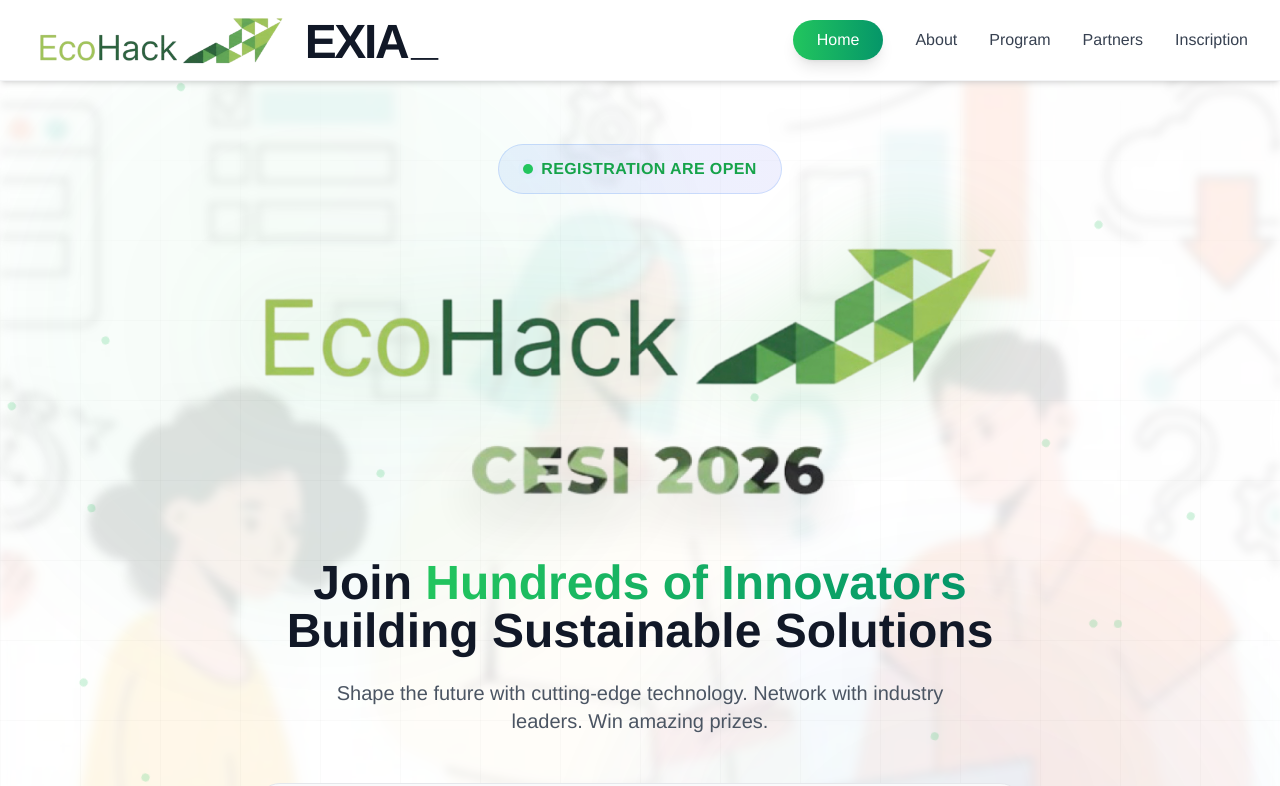
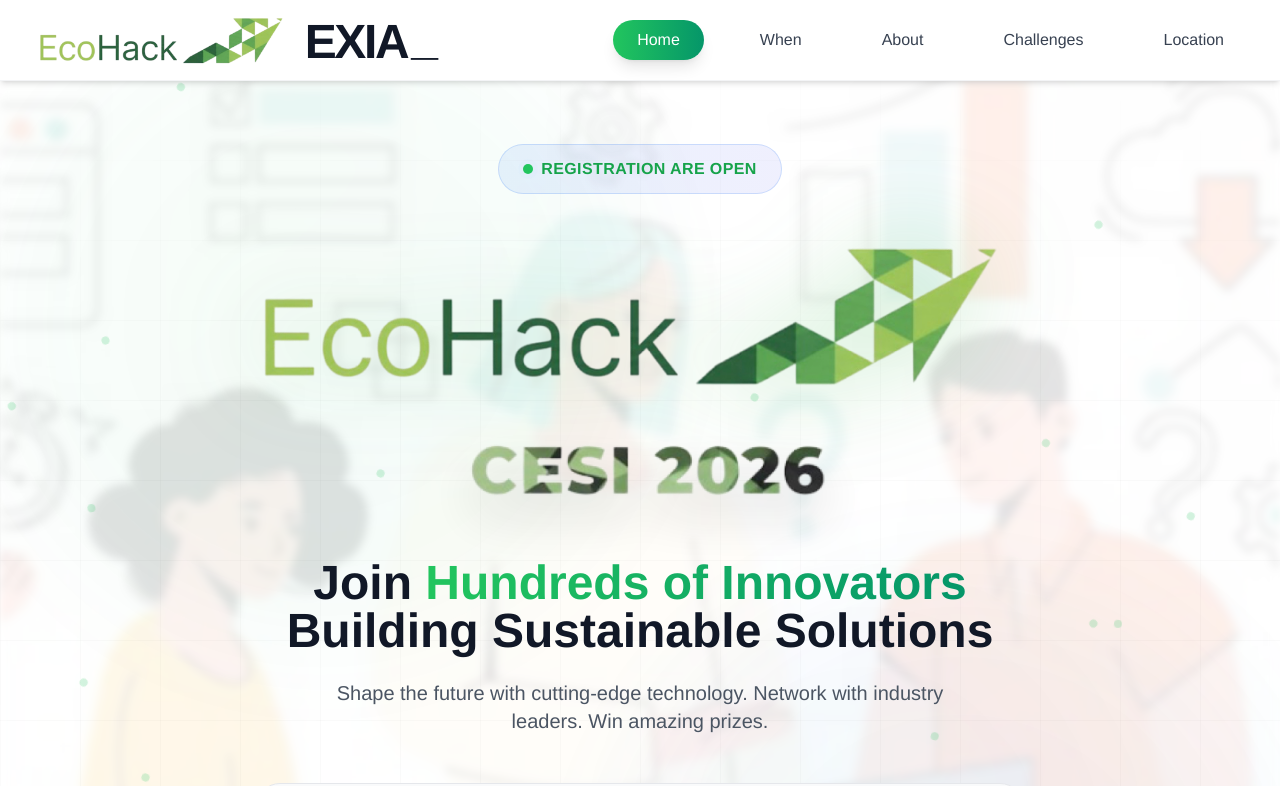
Before and after one commit to MoumenMHT/hackathon, a Vue app: page / in a window 1280 px wide. Shown: the top 786 px of the page. Built offline with nearby package versions, Linux system fonts and the light colour scheme.

Commit message:
updating the chalenges section to only two, fix language issues, update the social edia links, fix the navbar

```diff
--- a/index.html
+++ b/index.html
@@ -2,7 +2,7 @@
 <html lang="en">
   <head>
     <meta charset="UTF-8" />
-    <link rel="icon" type="image/svg+xml" href="/vite.svg" />
+    <link rel="icon" type="image/png" href="/src/assets/images/ecohack.png" />
     <meta name="viewport" content="width=device-width, initial-scale=1.0" />
     <title>EcoHack CESI 2026 - Innovation for Sustainability</title>
     <link rel="stylesheet" href="https://cdnjs.cloudflare.com/ajax/libs/font-awesome/6.4.2/css/all.min.css" />
--- a/src/components/home/Footer.vue
+++ b/src/components/home/Footer.vue
@@ -66,21 +66,16 @@
         <div>
           <h3 class="text-[#39B54A] text-lg md:text-xl font-bold mb-4">School: CESI Algerie</h3>
           <div class="flex gap-3 md:gap-4 mt-4 flex-wrap">
-            <a href="#" class="text-gray-700 hover:text-[#39B54A] transition text-xl md:text-2xl" aria-label="TikTok">
+            <a href="https://www.tiktok.com/@cesi.event" class="text-gray-700 hover:text-[#39B54A] transition text-xl md:text-2xl" aria-label="TikTok">
               <i class="fab fa-tiktok"></i>
             </a>
-            <a href="#" class="text-gray-700 hover:text-[#39B54A] transition text-xl md:text-2xl" aria-label="Instagram">
+            <a href="https://www.instagram.com/cesi.event/" class="text-gray-700 hover:text-[#39B54A] transition text-xl md:text-2xl" aria-label="Instagram">
               <i class="fab fa-instagram"></i>
             </a>
-            <a href="#" class="text-gray-700 hover:text-[#39B54A] transition text-xl md:text-2xl" aria-label="Facebook">
-              <i class="fab fa-facebook"></i>
-            </a>
-            <a href="#" class="text-gray-700 hover:text-[#39B54A] transition text-xl md:text-2xl" aria-label="LinkedIn">
+            <a href="https://www.linkedin.com/company/cesi-events/" class="text-gray-700 hover:text-[#39B54A] transition text-xl md:text-2xl" aria-label="LinkedIn">
               <i class="fab fa-linkedin"></i>
             </a>
-            <a href="#" class="text-gray-700 hover:text-[#39B54A] transition text-xl md:text-2xl" aria-label="X (Twitter)">
-              <i class="fab fa-x-twitter"></i>
-            </a>
+
           </div>
         </div>
       </div>
--- a/src/components/home/Navbar.vue
+++ b/src/components/home/Navbar.vue
@@ -42,20 +42,45 @@
 
           <!-- Desktop Navigation - starts at md (768px) -->
           <div class="hidden md:flex items-center space-x-4 lg:space-x-8">
-            <a href="#" class="bg-gradient-to-r from-green-500 to-emerald-600 text-white px-4 lg:px-6 py-2 rounded-full font-medium hover:from-green-600 hover:to-emerald-700 transition-all duration-300 text-sm lg:text-base whitespace-nowrap shadow-lg hover:shadow-xl hover:scale-105">
+            <a @click.prevent="scrollToSection('home')" href="#home" :class="[
+              'px-4 lg:px-6 py-2 rounded-full font-medium transition-all duration-300 text-sm lg:text-base whitespace-nowrap cursor-pointer',
+              activeSection === 'home'
+                ? 'bg-gradient-to-r from-green-500 to-emerald-600 text-white shadow-lg hover:shadow-xl hover:scale-105 hover:from-green-600 hover:to-emerald-700'
+                : 'text-gray-700 hover:text-[#76c248]'
+            ]">
               Home
             </a>
-            <a href="#" class="text-gray-700 font-medium hover:text-[#76c248] transition-colors text-sm lg:text-base whitespace-nowrap">
+            <a @click.prevent="scrollToSection('whene')" href="#whene" :class="[
+              'px-4 lg:px-6 py-2 rounded-full font-medium transition-all duration-300 text-sm lg:text-base whitespace-nowrap cursor-pointer',
+              activeSection === 'whene'
+                ? 'bg-gradient-to-r from-green-500 to-emerald-600 text-white shadow-lg hover:shadow-xl hover:scale-105 hover:from-green-600 hover:to-emerald-700'
+                : 'text-gray-700 hover:text-[#76c248]'
+            ]">
+              When
+            </a>
+            <a @click.prevent="scrollToSection('about')" href="#about" :class="[
+              'px-4 lg:px-6 py-2 rounded-full font-medium transition-all duration-300 text-sm lg:text-base whitespace-nowrap cursor-pointer',
+              activeSection === 'about'
+                ? 'bg-gradient-to-r from-green-500 to-emerald-600 text-white shadow-lg hover:shadow-xl hover:scale-105 hover:from-green-600 hover:to-emerald-700'
+                : 'text-gray-700 hover:text-[#76c248]'
+            ]">
               About
             </a>
-            <a href="#" class="text-gray-700 font-medium hover:text-[#76c248] transition-colors text-sm lg:text-base whitespace-nowrap">
-              Program
+            <a @click.prevent="scrollToSection('challenges')" href="#challenges" :class="[
+              'px-4 lg:px-6 py-2 rounded-full font-medium transition-all duration-300 text-sm lg:text-base whitespace-nowrap cursor-pointer',
+              activeSection === 'challenges'
+                ? 'bg-gradient-to-r from-green-500 to-emerald-600 text-white shadow-lg hover:shadow-xl hover:scale-105 hover:from-green-600 hover:to-emerald-700'
+                : 'text-gray-700 hover:text-[#76c248]'
+            ]">
+              Challenges
             </a>
-            <a href="#" class="text-gray-700 font-medium hover:text-[#76c248] transition-colors text-sm lg:text-base whitespace-nowrap">
-              Partners
-            </a>
-            <a href="#" class="text-gray-700 font-medium hover:text-[#76c248] transition-colors text-sm lg:text-base whitespace-nowrap">
-              Inscription
+            <a @click.prevent="scrollToSection('location')" href="#location" :class="[
+              'px-4 lg:px-6 py-2 rounded-full font-medium transition-all duration-300 text-sm lg:text-base whitespace-nowrap cursor-pointer',
+              activeSection === 'location'
+                ? 'bg-gradient-to-r from-green-500 to-emerald-600 text-white shadow-lg hover:shadow-xl hover:scale-105 hover:from-green-600 hover:to-emerald-700'
+                : 'text-gray-700 hover:text-[#76c248]'
+            ]">
+              Location
             </a>
           </div>
 
@@ -72,11 +97,36 @@
         >
           <div v-if="isOpen" class="md:hidden">
             <div class="px-2 pt-3 pb-4 space-y-1 bg-white/95 backdrop-blur-md border-t border-gray-100 rounded-b-lg">
-              <a href="#" class="block px-4 py-3 rounded-md text-base font-medium text-white bg-gradient-to-r from-green-500 to-emerald-600 hover:from-green-600 hover:to-emerald-700">Home</a>
-              <a href="#" class="block px-4 py-3 rounded-md text-base font-medium text-gray-700 hover:text-[#76c248] hover:bg-gray-50">A propos</a>
-              <a href="#" class="block px-4 py-3 rounded-md text-base font-medium text-gray-700 hover:text-[#76c248] hover:bg-gray-50">Programme</a>
-              <a href="#" class="block px-4 py-3 rounded-md text-base font-medium text-gray-700 hover:text-[#76c248] hover:bg-gray-50">Partenaires</a>
-              <a href="#" class="block px-4 py-3 rounded-md text-base font-medium text-gray-700 hover:text-[#76c248] hover:bg-gray-50">Inscription</a>
+              <a @click.prevent="scrollToSection('home')" href="#home" :class="[
+                'block px-4 py-3 rounded-md text-base font-medium cursor-pointer transition-all duration-300',
+                activeSection === 'home'
+                  ? 'text-white bg-gradient-to-r from-green-500 to-emerald-600 hover:from-green-600 hover:to-emerald-700'
+                  : 'text-gray-700 hover:text-[#76c248] hover:bg-gray-50'
+              ]">Home</a>
+              <a @click.prevent="scrollToSection('whene')" href="#whene" :class="[
+                'block px-4 py-3 rounded-md text-base font-medium cursor-pointer transition-all duration-300',
+                activeSection === 'whene'
+                  ? 'text-white bg-gradient-to-r from-green-500 to-emerald-600 hover:from-green-600 hover:to-emerald-700'
+                  : 'text-gray-700 hover:text-[#76c248] hover:bg-gray-50'
+              ]">When ?</a>
+              <a @click.prevent="scrollToSection('about')" href="#about" :class="[
+                'block px-4 py-3 rounded-md text-base font-medium cursor-pointer transition-all duration-300',
+                activeSection === 'about'
+                  ? 'text-white bg-gradient-to-r from-green-500 to-emerald-600 hover:from-green-600 hover:to-emerald-700'
+                  : 'text-gray-700 hover:text-[#76c248] hover:bg-gray-50'
+              ]">About</a>
+              <a @click.prevent="scrollToSection('challenges')" href="#challenges" :class="[
+                'block px-4 py-3 rounded-md text-base font-medium cursor-pointer transition-all duration-300',
+                activeSection === 'challenges'
+                  ? 'text-white bg-gradient-to-r from-green-500 to-emerald-600 hover:from-green-600 hover:to-emerald-700'
+                  : 'text-gray-700 hover:text-[#76c248] hover:bg-gray-50'
+              ]">Challenges</a>
+              <a @click.prevent="scrollToSection('location')" href="#location" :class="[
+                'block px-4 py-3 rounded-md text-base font-medium cursor-pointer transition-all duration-300',
+                activeSection === 'location'
+                  ? 'text-white bg-gradient-to-r from-green-500 to-emerald-600 hover:from-green-600 hover:to-emerald-700'
+                  : 'text-gray-700 hover:text-[#76c248] hover:bg-gray-50'
+              ]">Location</a>
             </div>
           </div>
         </transition>
@@ -96,9 +146,43 @@
 
 const isOpen = ref(false)
 const scrolled = ref(false)
+const activeSection = ref('home')
 
 const handleScroll = () => {
   scrolled.value = window.scrollY > 50
+
+  // Detect which section is currently in view
+  const sections = ['home', 'whene', 'about', 'challenges', 'location']
+  const navHeight = 80
+
+  for (const sectionId of sections) {
+    const element = document.getElementById(sectionId)
+    if (element) {
+      const rect = element.getBoundingClientRect()
+      // Check if section is in viewport (with navbar offset consideration)
+      if (rect.top <= navHeight + 100 && rect.bottom >= navHeight + 100) {
+        activeSection.value = sectionId
+        break
+      }
+    }
+  }
+}
+
+const scrollToSection = (sectionId) => {
+  const element = document.getElementById(sectionId)
+  if (element) {
+    const navHeight = 80 // Height of the navbar
+    const elementPosition = element.offsetTop
+    const offsetPosition = elementPosition - navHeight
+
+    window.scrollTo({
+      top: offsetPosition,
+      behavior: 'smooth'
+    })
+
+    // Close mobile menu after clicking
+    isOpen.value = false
+  }
 }
 
 onMounted(() => {
--- a/src/views/Home.vue
+++ b/src/views/Home.vue
@@ -4,21 +4,31 @@
     <Navbar />
 
     <!-- Main Content / Hero Section -->
-    <MainContent @open-registration="openRegistration" />
+    <div id="home">
+      <MainContent @open-registration="openRegistration" />
+    </div>
 
     <!-- Timer/Countdown Section -->
-    <Timer @open-registration="openRegistration" />
+    <div id="whene">
+      <Timer @open-registration="openRegistration" />
+    </div>
 
     <div class="h-20"></div>
 
     <!-- About Section -->
-    <AboutSection @open-registration="openRegistration" />
+    <div id="about">
+      <AboutSection @open-registration="openRegistration" />
+    </div>
 
     <!-- Challenges Section -->
-    <ChallengesSection @open-registration="openRegistration" />
+    <div id="challenges">
+      <ChallengesSection @open-registration="openRegistration" />
+    </div>
 
     <!-- Location Section -->
-    <LocationSection />
+    <div id="location">
+      <LocationSection />
+    </div>
 
     <!-- CTA Section -->
     <CTASection @open-registration="openRegistration" />
```
Also changed, not shown: src/components/home/ChallengesSection.vue (+1 -52 lines), src/components/home/LocationSection.vue (+5 -5 lines), 1 other file (tests, documents, lock files or other folders).
